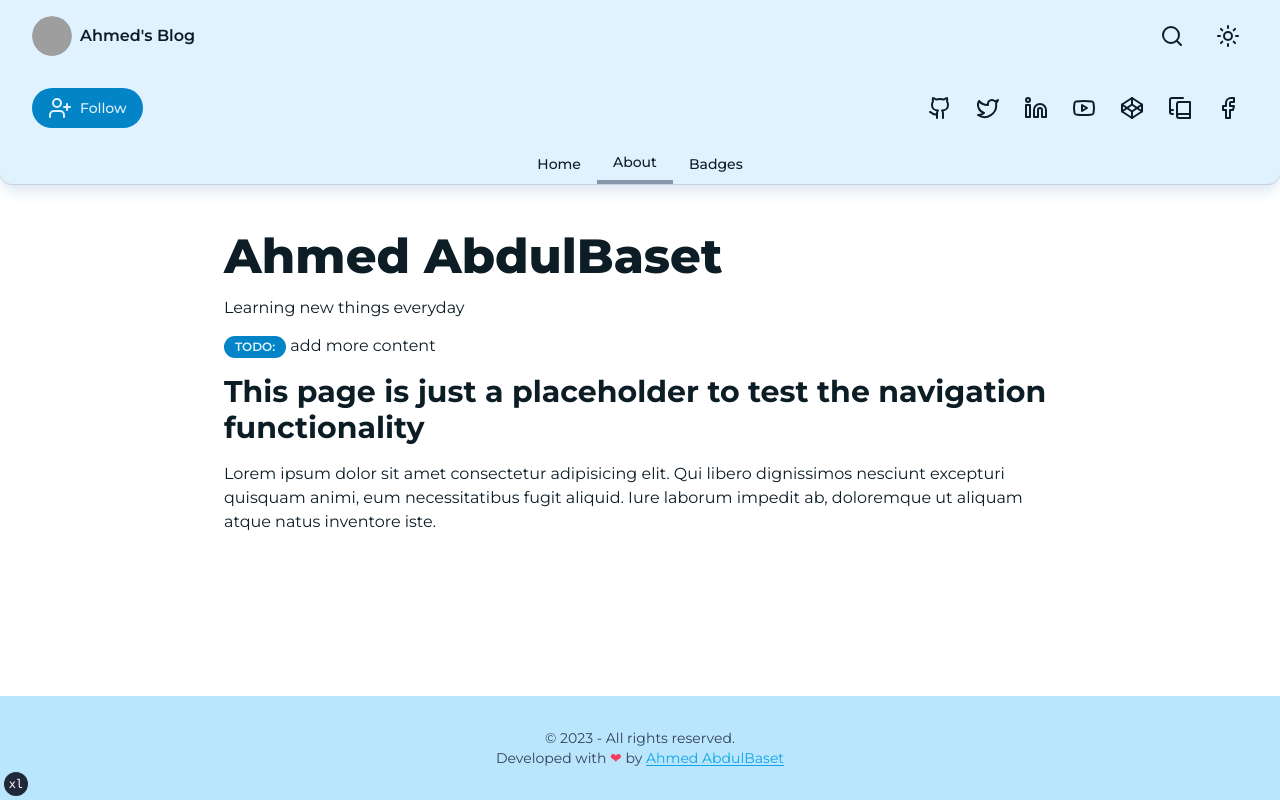
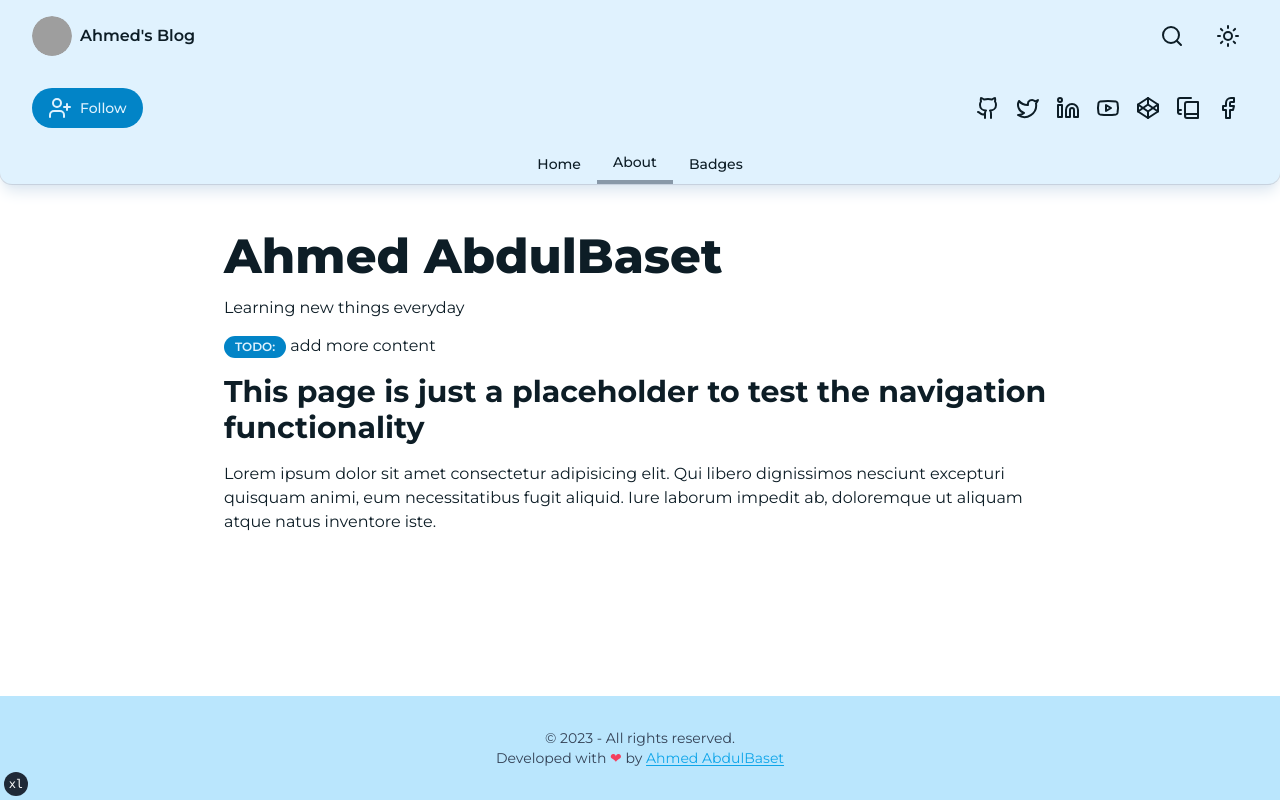
Before and after one commit to AhmedBaset/blog, a Next.js app: page /about in a window 1280 px wide. Built offline with nearby package versions, Linux system fonts and the light colour scheme; grey boxes are pictures that could not be loaded.

Commit message:
improve: social links styles

```diff
--- a/src/components/SocialLinks.tsx
+++ b/src/components/SocialLinks.tsx
@@ -13,7 +13,7 @@ function SocialLinks({
 	...props
 }: React.HTMLAttributes<HTMLUListElement>) {
 	return (
-		<ul className={cn("flex flex-wrap gap-2", className)} {...props}>
+		<ul className={cn("flex flex-wrap", className)} {...props}>
 			{siteConfig.links.map(({ label, href, Icon }) => (
 				<li key={href}>
 					<Tooltip>
```
